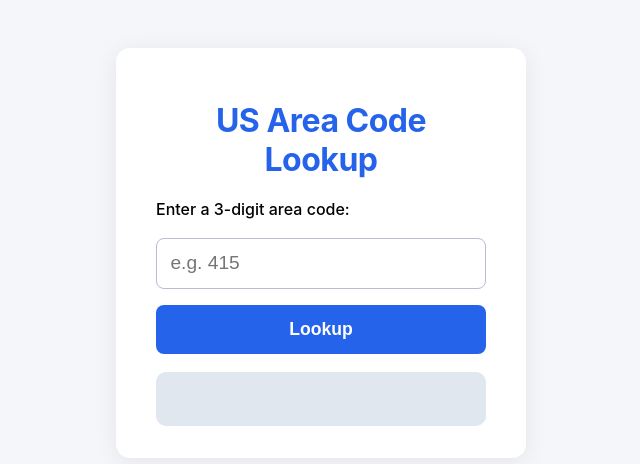
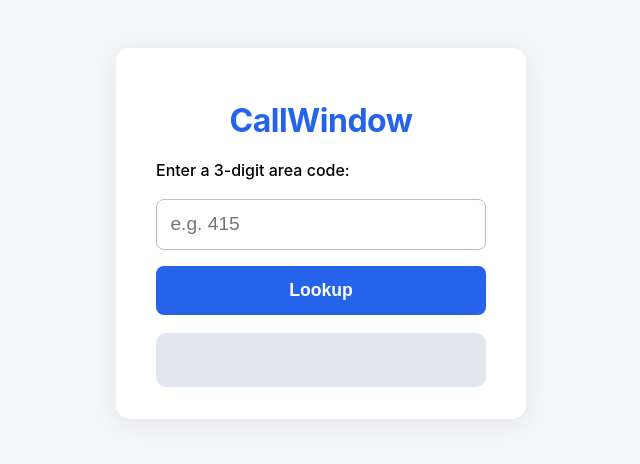
Before and after one commit to dasbeardo/callwindow, a plain HTML site: page index.html in a window 1280 px wide. Shown: the whole page, without its empty margins (319-959 px from the left). Drawn offline with Linux system fonts and the light colour scheme.

Commit message:
header/title update

```diff
--- a/index.html
+++ b/index.html
@@ -10,7 +10,7 @@
 </head>
 <body>
   <div class="container">
-    <h1>US Area Code Lookup</h1>
+    <h1>CallWindow</h1>
     <form id="lookupForm" autocomplete="off">
       <label for="areaCode">Enter a 3-digit area code:</label>
       <input
```
